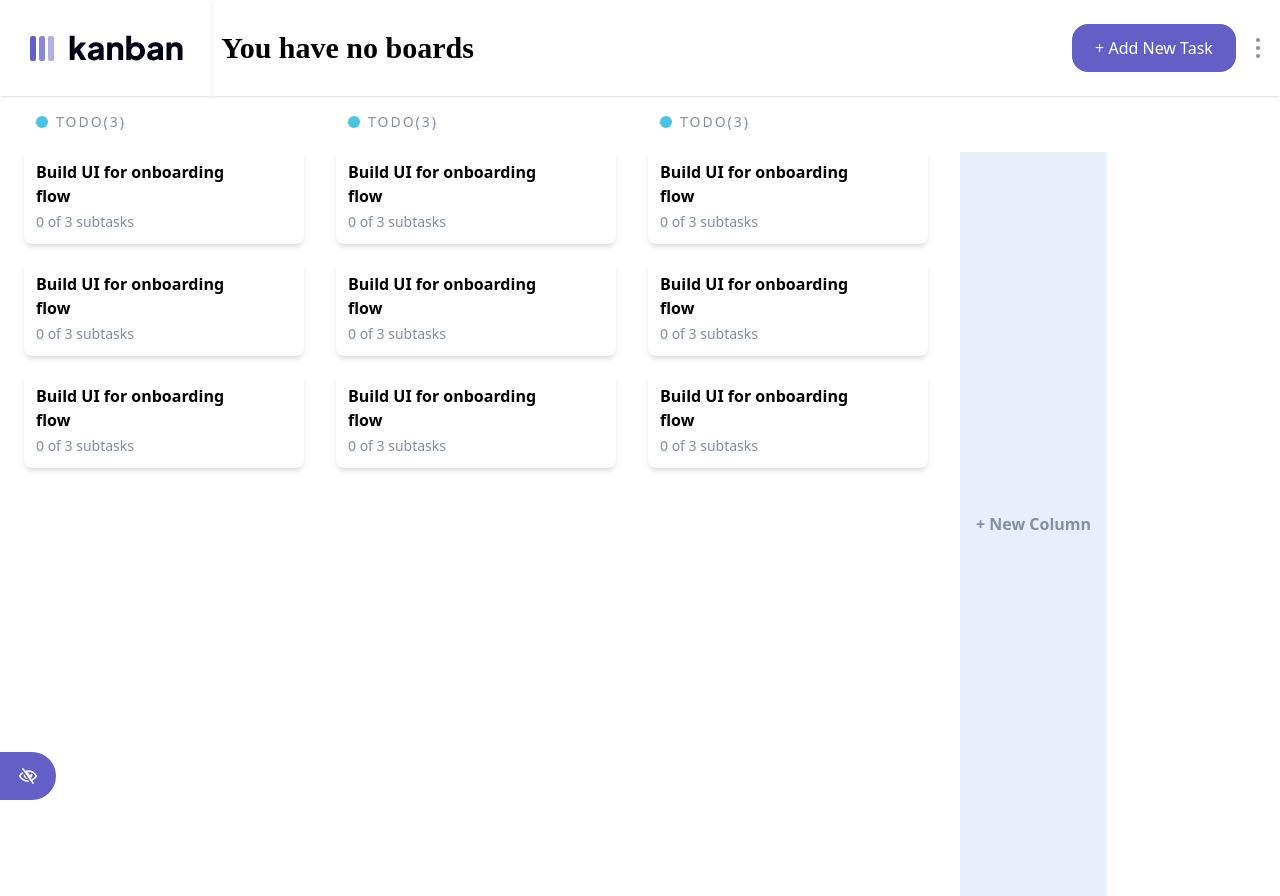
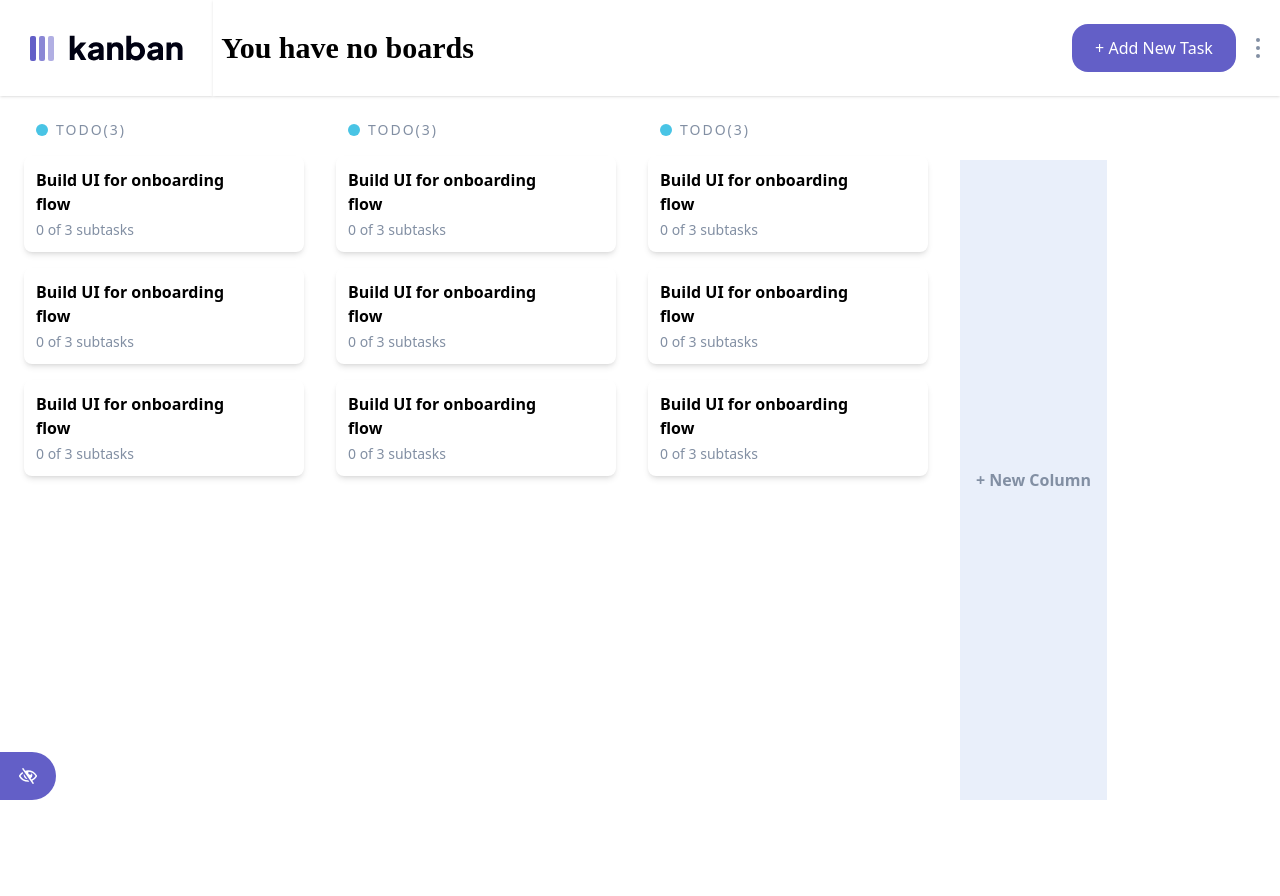
Before and after one commit to ChekeGT/Kanban-task-mangament-app, a React (Vite) app: page / in a window 1280 px wide. After the commit the page ends 800 px from the top, so only its background shows below. Built offline with nearby package versions, Linux system fonts and the light colour scheme; a web font is replaced by a local one.

Commit message:
Fixed a bug with the layout.

```diff
--- a/src/components/BoardTable/BoardTable.jsx
+++ b/src/components/BoardTable/BoardTable.jsx
@@ -5,7 +5,7 @@ export default function BoardTable() {
     const content = false
 
     return(
-        <div className="flex gap-8 pt-4 pl-6 mt-[96px] h-[100vh]">
+        <div className="flex gap-8 pt-4 pl-6 pt-[120px] h-[100%] min-h-screen">
             <ColumnTask/>
             <ColumnTask/>
             <ColumnTask/>
```
